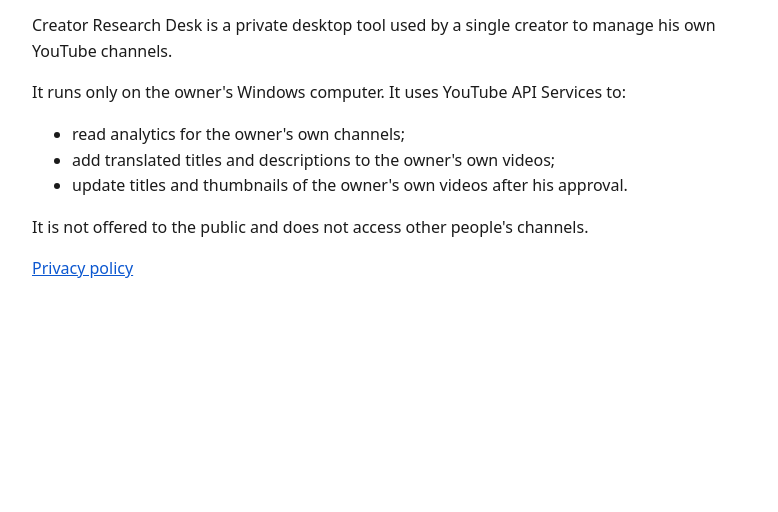
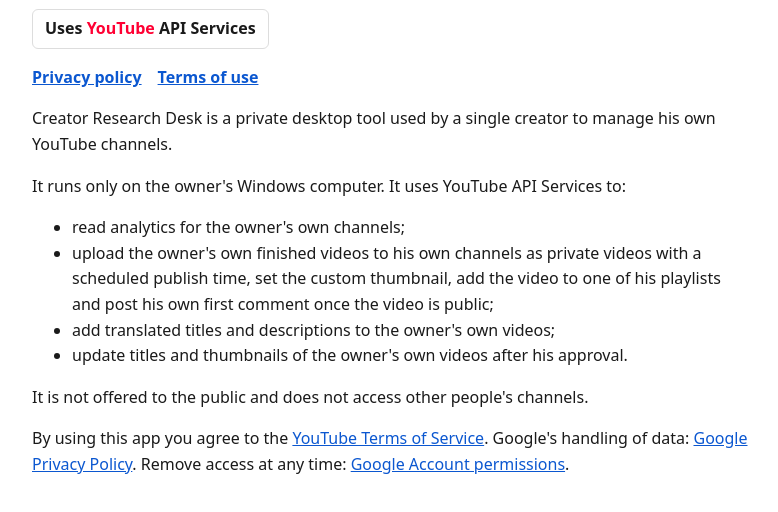
Before and after one commit to st74ven/st74ven.github.io, a plain HTML site: page index.html in a window 1280 px wide. Shown: the part 94-606 px from the top of the page, without its empty margins (248-1026 px from the left). Drawn offline with Linux system fonts and the light colour scheme.

Commit message:
Home page: YouTube API Services notice

```diff
--- a/index.html
+++ b/index.html
@@ -7,18 +7,27 @@
 <style>
 body{font-family:system-ui,Segoe UI,Arial,sans-serif;max-width:720px;margin:40px auto;padding:0 16px;line-height:1.6;color:#1a1a1a;background:#fff}
 h1{margin-bottom:4px}a{color:#0b57d0}
+.yt{display:inline-block;margin:8px 0 16px;padding:6px 12px;border:1px solid #ddd;border-radius:6px;font-weight:600}
+.yt b{color:#ff0033}
+nav a{margin-right:16px;font-weight:600}
 </style>
 </head>
 <body>
 <h1>Creator Research Desk</h1>
+<div class="yt">Uses <b>YouTube</b> API Services</div>
+<nav><a href="privacy.html">Privacy policy</a><a href="privacy.html">Terms of use</a></nav>
 <p>Creator Research Desk is a private desktop tool used by a single creator to manage his own YouTube channels.</p>
 <p>It runs only on the owner's Windows computer. It uses YouTube API Services to:</p>
 <ul>
 <li>read analytics for the owner's own channels;</li>
+<li>upload the owner's own finished videos to his own channels as private videos with a scheduled publish time, set the
+custom thumbnail, add the video to one of his playlists and post his own first comment once the video is public;</li>
 <li>add translated titles and descriptions to the owner's own videos;</li>
 <li>update titles and thumbnails of the owner's own videos after his approval.</li>
 </ul>
 <p>It is not offered to the public and does not access other people's channels.</p>
-<p><a href="privacy.html">Privacy policy</a></p>
+<p>By using this app you agree to the <a href="https://www.youtube.com/t/terms">YouTube Terms of Service</a>.
+Google's handling of data: <a href="https://policies.google.com/privacy">Google Privacy Policy</a>.
+Remove access at any time: <a href="https://myaccount.google.com/permissions">Google Account permissions</a>.</p>
 </body>
 </html>
```
